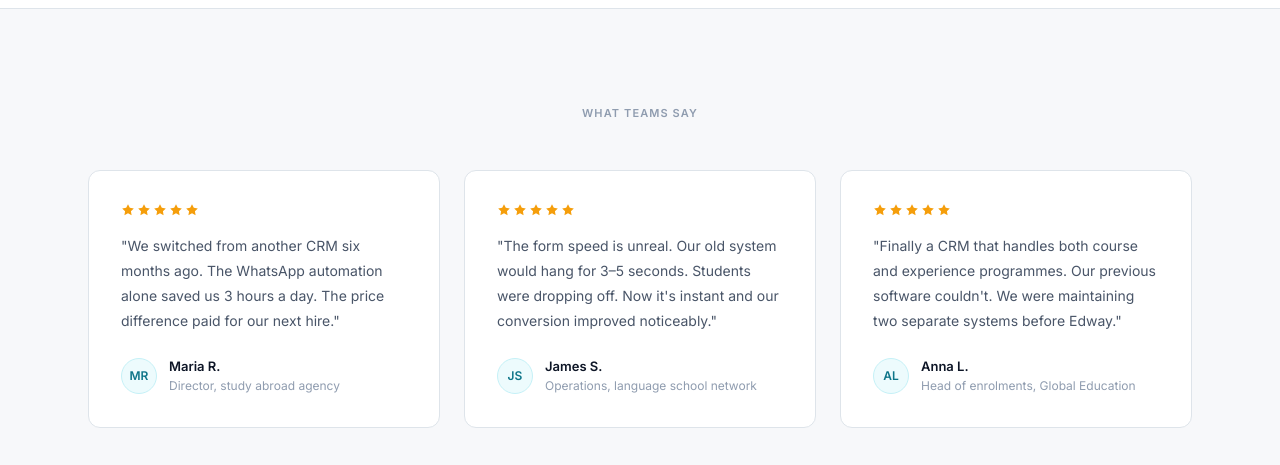
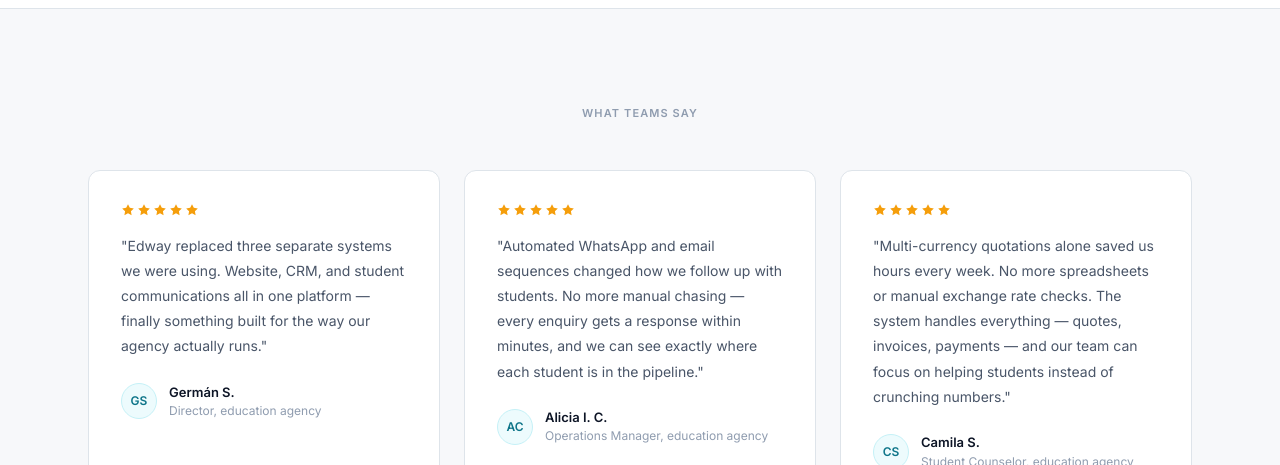
Before and after one commit to hernansaa/edway-web, a Django app: template src/apps/marketing/templates/marketing/home.html in a window 1280 px wide. Shown: the part 6035-6500 px from the top of the page. Run offline with Django 5.2, Linux system fonts and the light colour scheme; the template is opened without the code that fills it, so the values that code supplies are empty; style sheets or scripts are compiled from the project's sources.

Commit message:
Replace testimonials with Germán S., Alicia I. C., and Camila S.

```diff
--- a/src/apps/marketing/templates/marketing/home.html
+++ b/src/apps/marketing/templates/marketing/home.html
@@ -499,15 +499,15 @@
                     {% for i in "12345" %}<svg width="14" height="14" viewBox="0 0 24 24" fill="#F59E0B" stroke="none"><path d="M12 2l3.09 6.26L22 9.27l-5 4.87 1.18 6.88L12 17.77l-6.18 3.25L7 14.14 2 9.27l6.91-1.01L12 2z"/></svg>{% endfor %}
                 </div>
                 <p style="font-size:14px;color:var(--text-body);line-height:1.8;margin-bottom:24px;">
-                    "We switched from another CRM six months ago. The WhatsApp automation alone saved us 3 hours a day. The price difference paid for our next hire."
+                    "Edway replaced three separate systems we were using. Website, CRM, and student communications all in one platform — finally something built for the way our agency actually runs."
                 </p>
                 <div style="display:flex;align-items:center;gap:12px;">
                     <div style="width:36px;height:36px;border-radius:50%;background:var(--blue-light);display:flex;align-items:center;justify-content:center;border:1px solid var(--blue-border);">
-                        <span style="font-size:12px;font-weight:600;color:var(--blue-text);">MR</span>
+                        <span style="font-size:12px;font-weight:600;color:var(--blue-text);">GS</span>
                     </div>
                     <div>
-                        <p style="font-size:13px;font-weight:600;color:var(--text-heading);">Maria R.</p>
-                        <p style="font-size:12px;color:var(--text-muted);">Director, study abroad agency</p>
+                        <p style="font-size:13px;font-weight:600;color:var(--text-heading);">Germán S.</p>
+                        <p style="font-size:12px;color:var(--text-muted);">Director, education agency</p>
                     </div>
                 </div>
             </div>
@@ -517,15 +517,15 @@
                     {% for i in "12345" %}<svg width="14" height="14" viewBox="0 0 24 24" fill="#F59E0B" stroke="none"><path d="M12 2l3.09 6.26L22 9.27l-5 4.87 1.18 6.88L12 17.77l-6.18 3.25L7 14.14 2 9.27l6.91-1.01L12 2z"/></svg>{% endfor %}
                 </div>
                 <p style="font-size:14px;color:var(--text-body);line-height:1.8;margin-bottom:24px;">
-                    "The form speed is unreal. Our old system would hang for 3–5 seconds. Students were dropping off. Now it's instant and our conversion improved noticeably."
+                    "Automated WhatsApp and email sequences changed how we follow up with students. No more manual chasing — every enquiry gets a response within minutes, and we can see exactly where each student is in the pipeline."
                 </p>
                 <div style="display:flex;align-items:center;gap:12px;">
                     <div style="width:36px;height:36px;border-radius:50%;background:var(--blue-light);display:flex;align-items:center;justify-content:center;border:1px solid var(--blue-border);">
-                        <span style="font-size:12px;font-weight:600;color:var(--blue-text);">JS</span>
+                        <span style="font-size:12px;font-weight:600;color:var(--blue-text);">AC</span>
                     </div>
                     <div>
-                        <p style="font-size:13px;font-weight:600;color:var(--text-heading);">James S.</p>
-                        <p style="font-size:12px;color:var(--text-muted);">Operations, language school network</p>
+                        <p style="font-size:13px;font-weight:600;color:var(--text-heading);">Alicia I. C.</p>
+                        <p style="font-size:12px;color:var(--text-muted);">Operations Manager, education agency</p>
                     </div>
                 </div>
             </div>
@@ -535,15 +535,15 @@
                     {% for i in "12345" %}<svg width="14" height="14" viewBox="0 0 24 24" fill="#F59E0B" stroke="none"><path d="M12 2l3.09 6.26L22 9.27l-5 4.87 1.18 6.88L12 17.77l-6.18 3.25L7 14.14 2 9.27l6.91-1.01L12 2z"/></svg>{% endfor %}
                 </div>
                 <p style="font-size:14px;color:var(--text-body);line-height:1.8;margin-bottom:24px;">
-                    "Finally a CRM that handles both course and experience programmes. Our previous software couldn't. We were maintaining two separate systems before Edway."
+                    "Multi-currency quotations alone saved us hours every week. No more spreadsheets or manual exchange rate checks. The system handles everything — quotes, invoices, payments — and our team can focus on helping students instead of crunching numbers."
                 </p>
                 <div style="display:flex;align-items:center;gap:12px;">
                     <div style="width:36px;height:36px;border-radius:50%;background:var(--blue-light);display:flex;align-items:center;justify-content:center;border:1px solid var(--blue-border);">
-                        <span style="font-size:12px;font-weight:600;color:var(--blue-text);">AL</span>
+                        <span style="font-size:12px;font-weight:600;color:var(--blue-text);">CS</span>
                     </div>
                     <div>
-                        <p style="font-size:13px;font-weight:600;color:var(--text-heading);">Anna L.</p>
-                        <p style="font-size:12px;color:var(--text-muted);">Head of enrolments, Global Education</p>
+                        <p style="font-size:13px;font-weight:600;color:var(--text-heading);">Camila S.</p>
+                        <p style="font-size:12px;color:var(--text-muted);">Student Counselor, education agency</p>
                     </div>
                 </div>
             </div>
```
